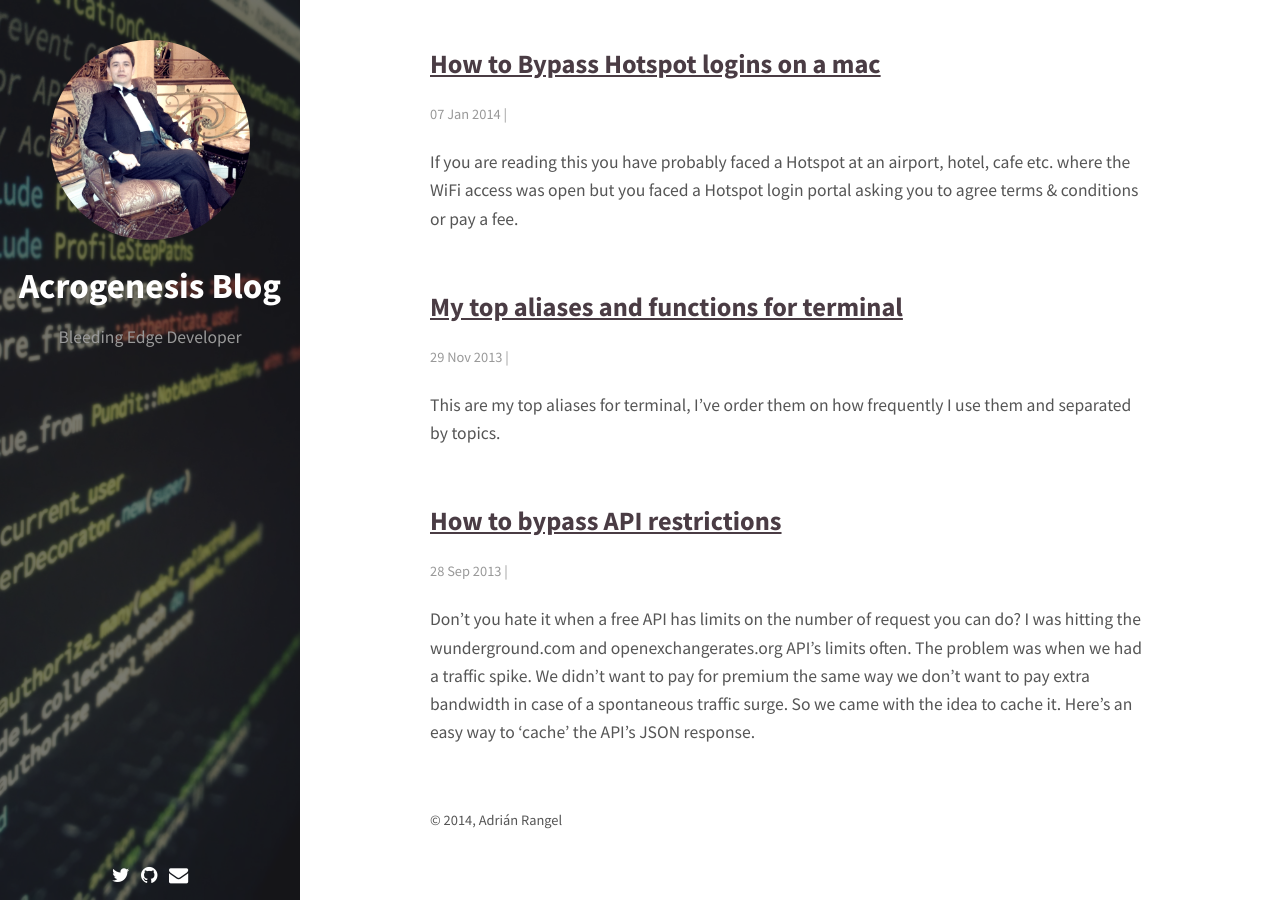
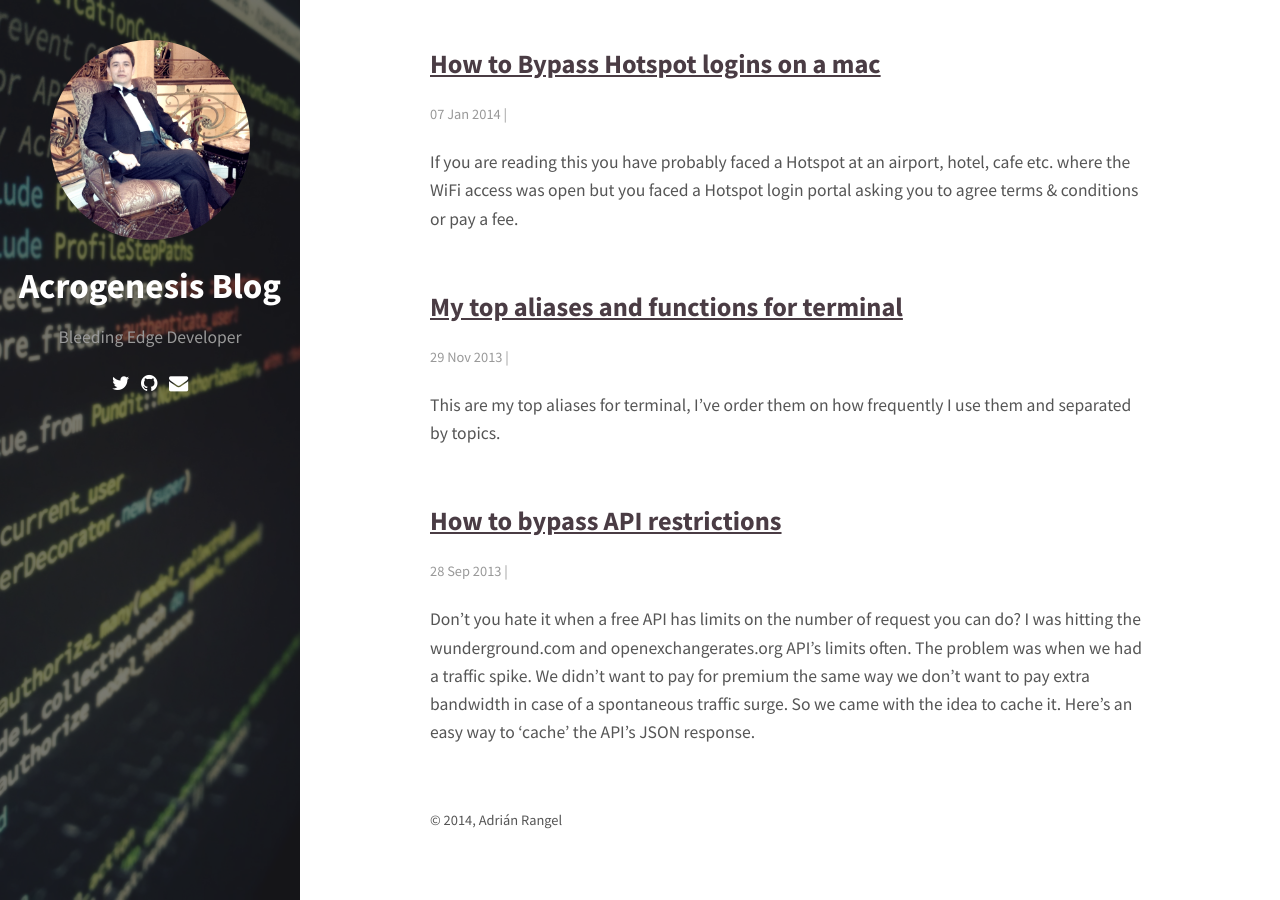
Before and after one commit to acrogenesis/acrogenesis.github.io, a Jekyll site: the page built from index.html, in a window 1280 px wide. Built offline with Jekyll 4.4.1, drawn with Linux system fonts in a browser that asks for light colours; nearby versions of some CDN libraries; the list of posts is cut into pages by our own code.

Commit message:
move social-links to top

```diff
--- a/_sass/_base.scss
+++ b/_sass/_base.scss
@@ -176,8 +176,6 @@ header::after {
 // bottom of the sidebar.
 
 .social-links {
-  bottom: 10px;
-  position: absolute;
   width: 300px;
 }
 
```
